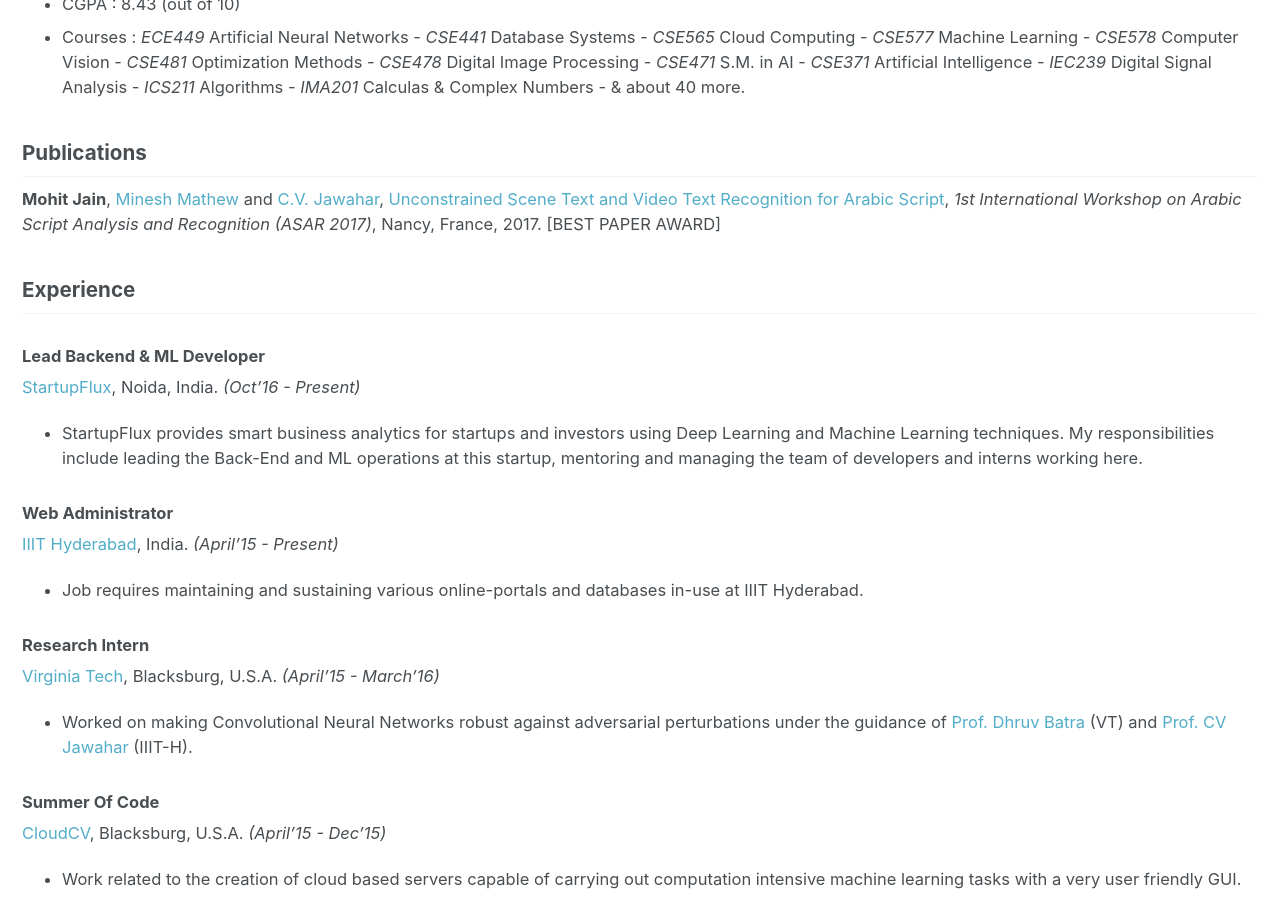
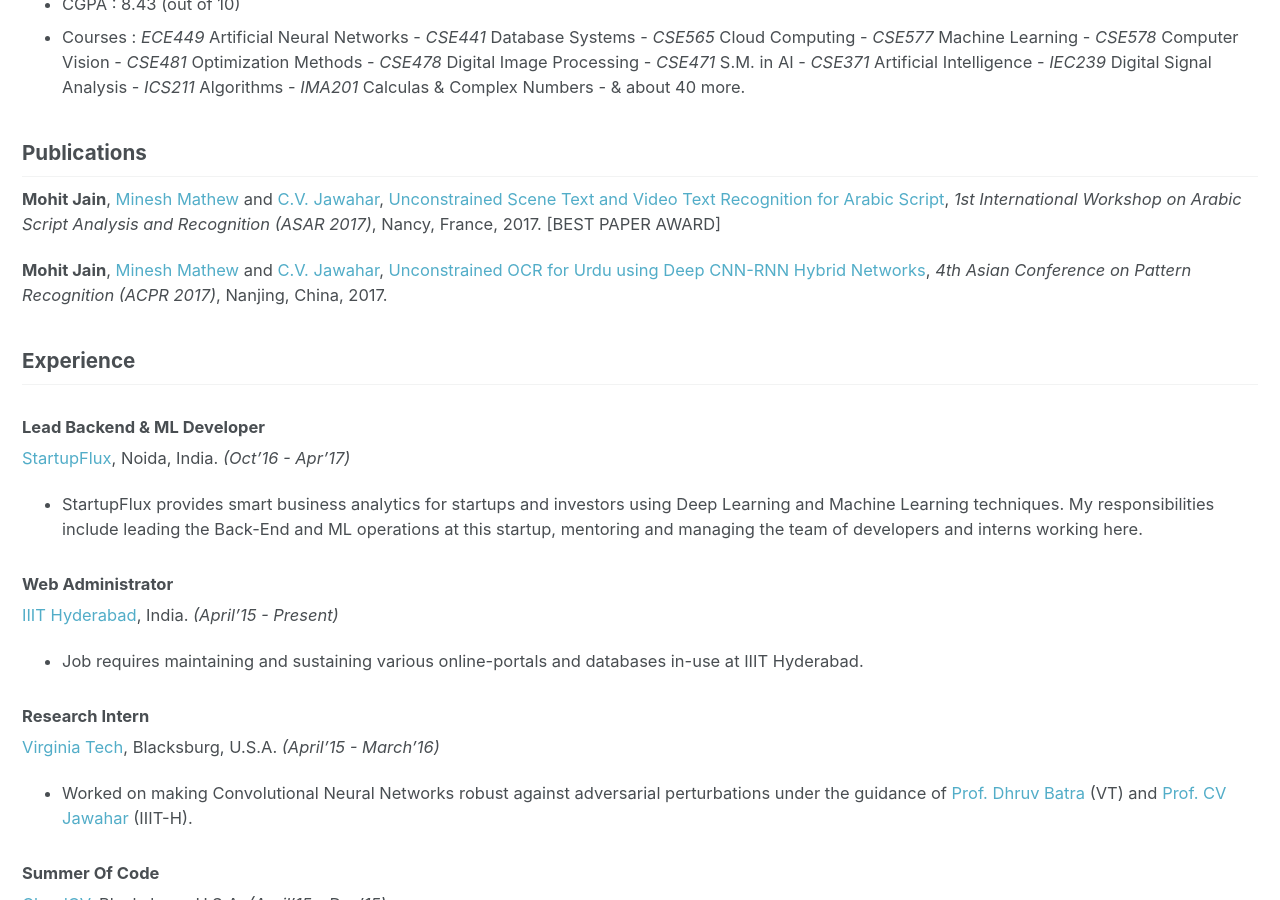
Before and after one commit to NightFury13/nightfury13.github.io, a Jekyll site: the page built from _pages/resume.md, in a window 1280 px wide and 900 px high, scrolled down 565 px. Built offline with Jekyll 4.4.1, drawn with Linux system fonts in a browser that asks for light colours.

Commit message:
added publication

```diff
--- a/_pages/resume.md
+++ b/_pages/resume.md
@@ -23,9 +23,11 @@ author_profile: true
 
 **Mohit Jain**, [Minesh Mathew](mineshmathew.github.io) and [C.V. Jawahar](http://cvit.iiit.ac.in/people/faculty/people/faculty/cvit-faculty/jawahar), [Unconstrained Scene Text and Video Text Recognition for Arabic Script](http://cvit.iiit.ac.in/images/ConferencePapers/2017/unconstrained_Scene.pdf), _1st International Workshop on Arabic Script Analysis and Recognition (ASAR 2017)_, Nancy, France, 2017.               [BEST PAPER AWARD]
 
+**Mohit Jain**, [Minesh Mathew](mineshmathew.github.io) and [C.V. Jawahar](http://cvit.iiit.ac.in/people/faculty/people/faculty/cvit-faculty/jawahar), [Unconstrained OCR for Urdu using Deep CNN-RNN Hybrid Networks](http://cvit.iiit.ac.in/research/projects/cvit-projects/arabic-text-recognition), _4th Asian Conference on Pattern Recognition (ACPR 2017)_, Nanjing, China, 2017.
+
 ## Experience
 ### Lead Backend & ML Developer
-[StartupFlux](https://startupflux.com/), Noida, India. _(Oct'16 - Present)_
+[StartupFlux](https://startupflux.com/), Noida, India. _(Oct'16 - Apr'17)_
 * StartupFlux provides smart business analytics for startups and investors using Deep Learning and Machine Learning techniques. My responsibilities include leading the Back-End and ML operations at this startup, mentoring and managing the team of developers and interns working here.
 
 ### Web Administrator
```
